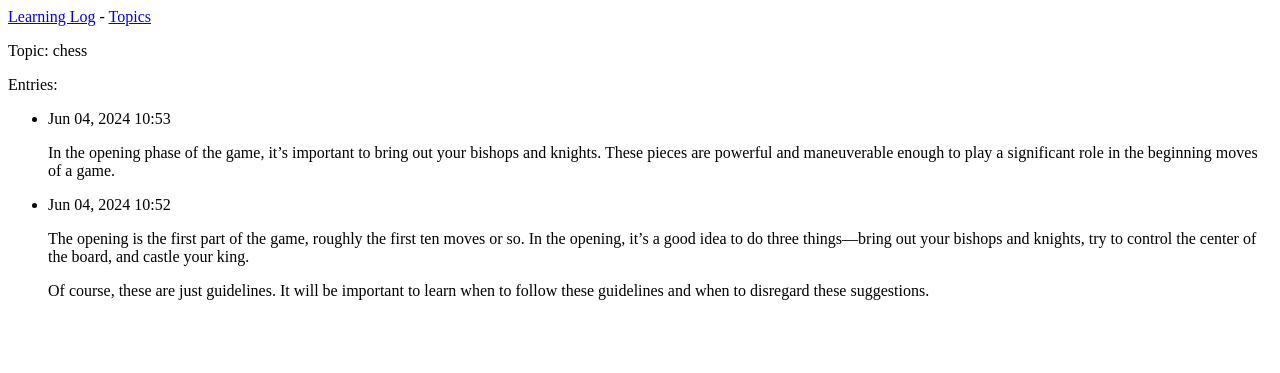
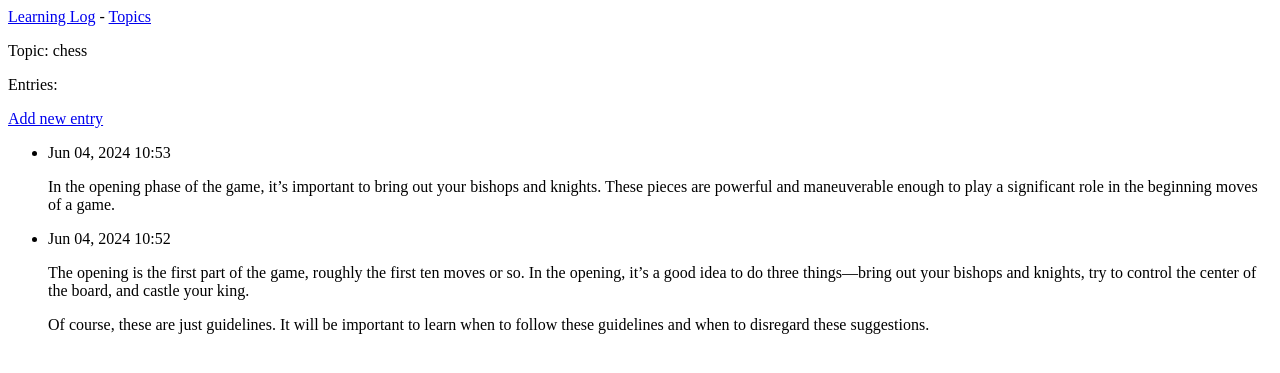
Before and after one commit to Musashi121/LearningLogSite, a Django app: page /topics/1/ in a window 1280 px wide. Shown: the top 373 px of the page. Run offline with Django 5.2, Linux system fonts and the light colour scheme; data comes from the database, SQL or seed files in the repository; both versions use the stored data as it was after the commit.

Commit message:
finished add entries

```diff
--- a/learning_logs/templates/learning_logs/topic.html
+++ b/learning_logs/templates/learning_logs/topic.html
@@ -5,6 +5,11 @@
   <p>Topic: {{topic.text }}</p>
 
   <p> Entries:</p>
+
+  <p>
+    <a href="{% url 'learning_logs:new_entry' topic.id %}">Add new entry</a>
+  </p>
+
   <ul>
       {% for entry in entries %}
         <li>
--- a/learning_logs/templates/learning_logs/topics.html
+++ b/learning_logs/templates/learning_logs/topics.html
@@ -15,4 +15,6 @@
       {% endfor %}
   </ul>
 
+  <a href="{% url 'learning_logs:new_topic' %}">Add a new topic</a>
+
 {% endblock content %}
--- a/learning_logs/urls.py
+++ b/learning_logs/urls.py
@@ -13,5 +13,12 @@ urlpatterns = [
     path('topics/', views.topics, name='topics'),
 
     # Details for a single topic.
-    path('topics/<int:topic_id>/', views.topic, name='topic')
+    path('topics/<int:topic_id>/', views.topic, name='topic'),
+
+    # Page for adding new topic.
+    path('new_topic/', views.new_topic, name='new_topic'),
+
+    # Page for adding a new entry.
+    path('new_entry/<int:topic_id>/', views.new_entry, name='new_entry'),
+
 ]
--- a/learning_logs/views.py
+++ b/learning_logs/views.py
@@ -1,10 +1,13 @@
-from django.shortcuts import render
+from django.shortcuts import render, redirect
 
 from .models import Topic
+from .forms import TopicForm, EntryForm
+
 
 def index(request):
     """The home page for Learning Log"""
     return render(request, 'learning_logs/index.html')
+
 
 def topics(request):
     """Show all topics."""
@@ -12,9 +15,48 @@ def topics(request):
     context = {'topics': topics}
     return render(request, 'learning_logs/topics.html', context)
 
+
 def topic(request, topic_id):
     """ Show a single topic and all it's entries."""
     topic = Topic.objects.get(id=topic_id)
     entries = topic.entry_set.order_by('-date_added')
     context = {'topic': topic, 'entries':entries}
     return render(request, 'learning_logs/topic.html', context)
+
+
+def new_topic(request):
+    """Add a new topic"""
+    if request.method != 'POST':
+        # No data submitted, create a blank form.
+        form = TopicForm()
+    else:
+        # POST data submitted; process data.
+        form = TopicForm(data=request.POST)
+        if form.is_valid():
+            form.save()
+            return redirect('learning_logs:topics')
+
+    # Display a blank or invalid form.
+    context = {'form': form}
+    return render(request, 'learning_logs/new_topic.html', context)
+
+
+def new_entry(request, topic_id):
+    """Add a new entry for a particular topic"""
+    topic = Topic.objects.get(id=topic_id)
+
+    if request.method != 'POST':
+        # No data submitted; create a blank form.
+        form = EntryForm()
+    else:
+        # POST data submitted; process data.
+        form = EntryForm(data=request.POST)
+        if form.is_valid():
+            new_entry = form.save(commit=False)
+            new_entry.topic = topic
+            new_entry.save()
+            return redirect('learning_logs:topic', topic_id=topic_id)
+
+    # Display a blank or invalid form.
+    context = {'topic': topic, 'form': form}
+    return render(request, 'learning_logs/new_entry.html', context)
```
Also changed, not shown: learning_logs/forms.py (added, +16 -0 lines), learning_logs/templates/learning_logs/new_entry.html (added, +14 -0 lines), learning_logs/templates/learning_logs/new_topic.html (added, +12 -0 lines), db.sqlite3.
